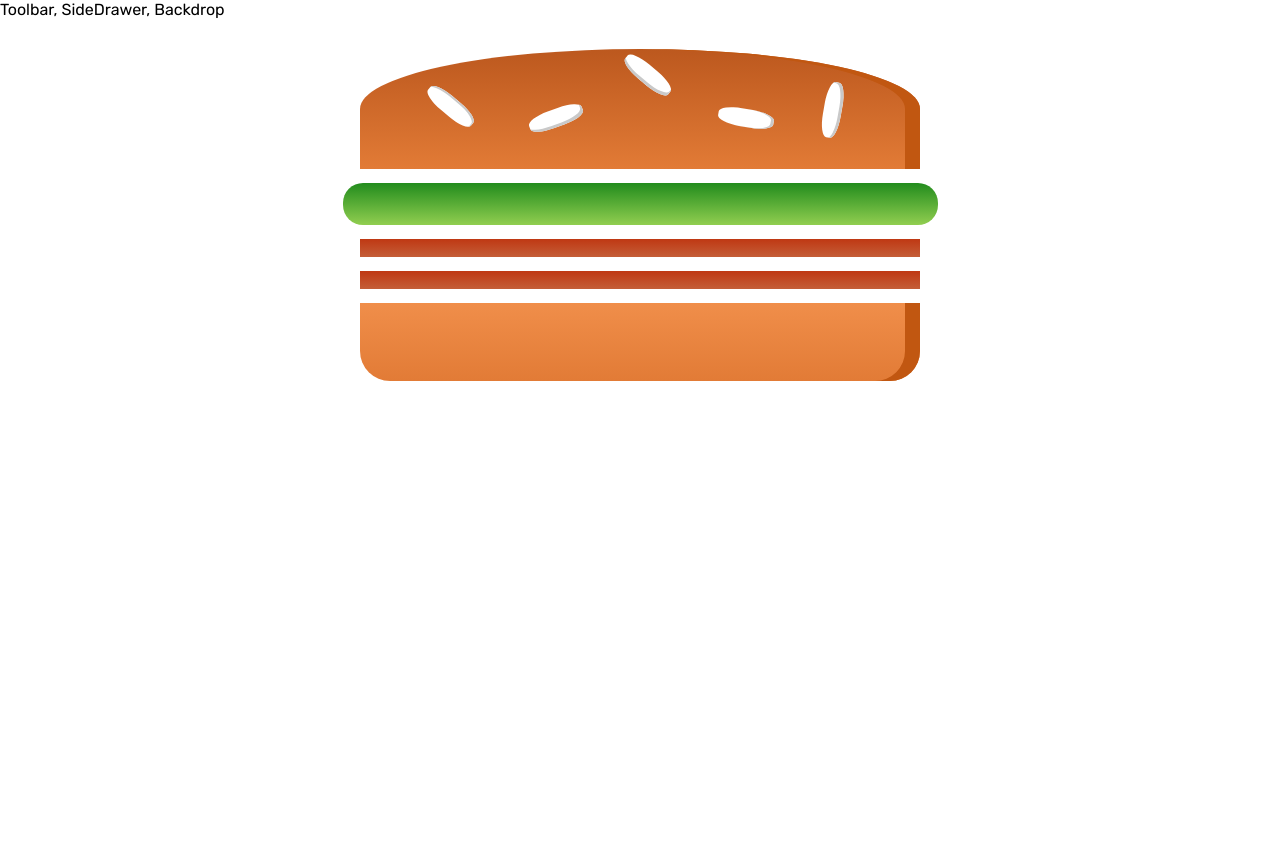
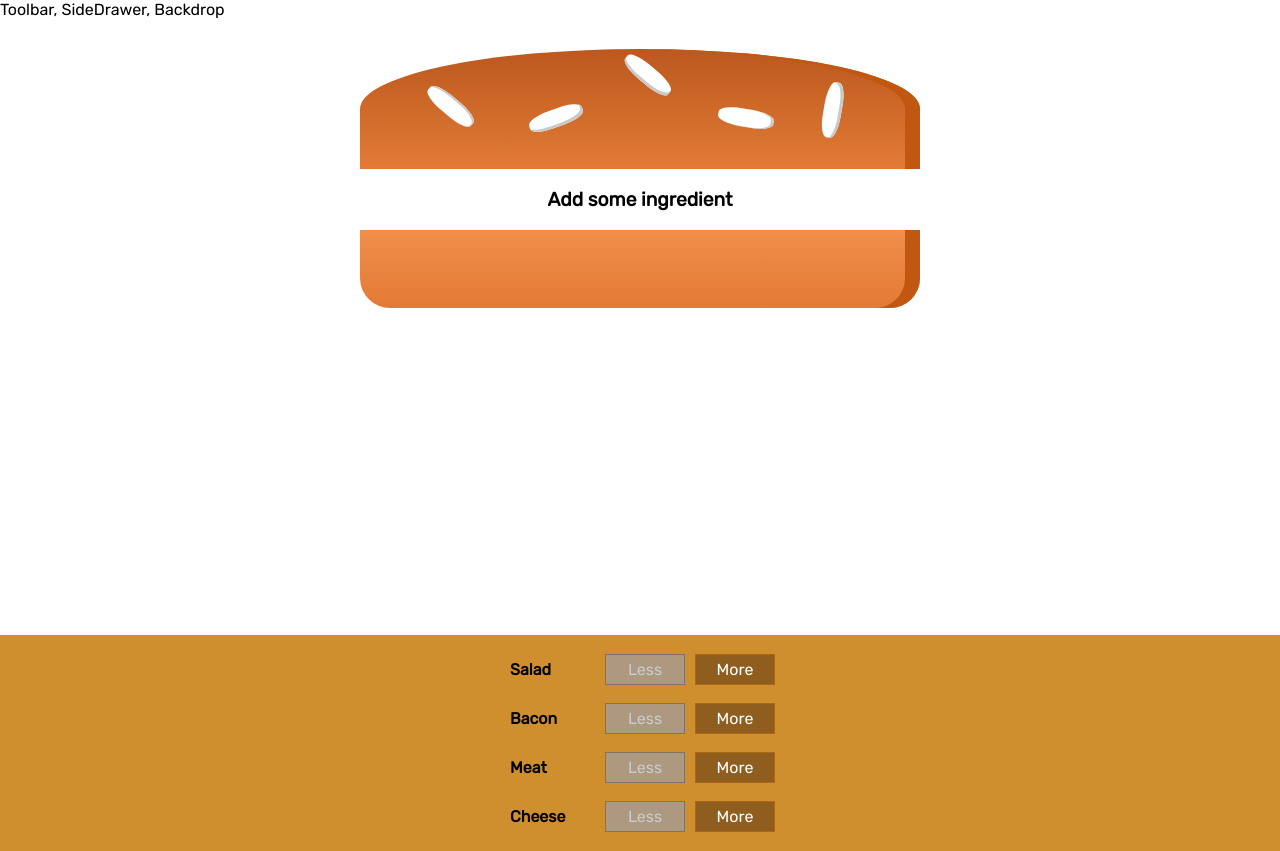
Before and after one commit to allan-2stars/burger-care, a React (Create React App) app: page / in a window 1280 px wide. Before the commit the page ends 800 px from the top, so only its background shows below. Built offline with nearby package versions, Linux system fonts and the light colour scheme.

Commit message:
add build controls components, individually and combined

```diff
--- /dev/null
+++ b/src/components/Burger/BuildControls/BuildControl/BuildControl.js
@@ -0,0 +1,16 @@
+import React from 'react';
+
+import classes from './BuildControl.module.css';
+
+const buildControl = ({ label, added, removed, disabled }) => (
+  <div className={classes.BuildControl}>
+    <div className={classes.Label}>{label}</div>
+    <button className={classes.Less} onClick={removed} disabled={disabled}>
+      Less
+    </button>
+    <button className={classes.More} onClick={added}>
+      More
+    </button>
+  </div>
+);
+export default buildControl;
--- /dev/null
+++ b/src/components/Burger/BuildControls/BuildControl/BuildControl.module.css
@@ -0,0 +1,58 @@
+.BuildControl {
+  display: flex;
+  justify-content: space-between;
+  align-items: center;
+  margin: 5px 0;
+}
+
+.BuildControl button {
+  display: block;
+  font: inherit;
+  padding: 5px;
+  margin: 0 5px;
+  width: 80px;
+  border: 1px solid #aa6817;
+  cursor: pointer;
+  outline: none;
+}
+
+.BuildControl button:disabled {
+  background-color: #ac9980;
+  border: 1px solid #7e7365;
+  color: #ccc;
+  cursor: default;
+}
+
+.BuildControl button:hover:disabled {
+  background-color: #ac9980;
+  color: #ccc;
+  cursor: not-allowed;
+}
+
+.Label {
+  padding: 10px;
+  font-weight: bold;
+  width: 80px;
+}
+
+.BuildControl .Less {
+  background-color: #d39952;
+  color: white;
+}
+
+.BuildControl .More {
+  background-color: #8f5e1e;
+  color: white;
+}
+
+.BuildControl .Less:hover,
+.BuildControl .Less:active {
+  background-color: #daa972;
+  color: white;
+}
+
+.BuildControl .More:hover,
+.BuildControl .More:active {
+  background-color: #99703f;
+  color: white;
+}
--- /dev/null
+++ b/src/components/Burger/BuildControls/BuildControls.js
@@ -0,0 +1,38 @@
+import React from 'react';
+
+import classes from './BuildControls.module.css';
+import BuildControl from './BuildControl/BuildControl';
+
+const controls = [
+  {
+    label: 'Salad',
+    type: 'salad'
+  },
+  {
+    label: 'Bacon',
+    type: 'bacon'
+  },
+  {
+    label: 'Meat',
+    type: 'meat'
+  },
+  {
+    label: 'Cheese',
+    type: 'cheese'
+  }
+];
+
+const buildControls = ({ ingredientAdd, ingredientRemove, disabled }) => (
+  <div className={classes.BuildControls}>
+    {controls.map(control => (
+      <BuildControl
+        key={control.label}
+        label={control.label}
+        added={() => ingredientAdd(control.type)}
+        removed={() => ingredientRemove(control.type)}
+        disabled={disabled[control.type]}
+      />
+    ))}
+  </div>
+);
+export default buildControls;
--- /dev/null
+++ b/src/components/Burger/BuildControls/BuildControls.module.css
@@ -0,0 +1,52 @@
+.BuildControls {
+  width: 100%;
+  background-color: #cf8f2e;
+  display: flex;
+  flex-flow: column;
+  align-items: center;
+  box-shadow: 0 2px 1px #ccc;
+  margin: auto;
+  padding: 10px 0;
+}
+
+.OrderButton {
+  background-color: #dad735;
+  outline: none;
+  cursor: pointer;
+  border: 1px solid #966909;
+  color: #966909;
+  font-family: inherit;
+  font-size: 1.2em;
+  padding: 15px 30px;
+  box-shadow: 2px 2px 2px #966909;
+}
+
+.OrderButton:hover,
+.OrderButton:active {
+  background-color: #a0db41;
+  border: 1px solid #966909;
+  color: #966909;
+}
+
+.OrderButton:disabled {
+  background-color: #c7c6c6;
+  cursor: not-allowed;
+  border: 1px solid #ccc;
+  color: #888888;
+}
+
+.OrderButton:not(:disabled) {
+  animation: enable 0.3s linear;
+}
+
+@keyframes enable {
+  0% {
+    transform: scale(1);
+  }
+  60% {
+    transform: scale(1.1);
+  }
+  100% {
+    transform: scale(1);
+  }
+}
--- a/src/components/Burger/Burger.js
+++ b/src/components/Burger/Burger.js
@@ -16,7 +16,6 @@ const Burger = ({ ingredients }) => {
       // map over every array decleared space, the variable name does not matter
       // so we use _, but the index is for key value to make it unique.
       return ingredientsKeys.map((_, index) => {
-        console.log('inside:', index);
         // unique key eg: meat0 or salad3.
         // will map every declared space, aim is to run the numbers of BurgerIngredient Component
         return <BurgerIngredient key={ingKey + index} type={ingKey} />;
@@ -31,7 +30,6 @@ const Burger = ({ ingredients }) => {
     transformIngredients = <p>Add some ingredient</p>;
   }
 
-  console.log(transformIngredients);
   return (
     <div className={classes.Burger}>
       <BurgerIngredient type={'bread-top'} />
--- a/src/components/Burger/Burger.module.css
+++ b/src/components/Burger/Burger.module.css
@@ -1,7 +1,7 @@
 .Burger {
   width: 100%;
+  margin: auto;
   height: 250px;
-  margin: auto;
   overflow: scroll;
   text-align: center;
   font-weight: bold;
@@ -21,6 +21,7 @@
     height: 400px;
   }
 }
+
 @media (min-width: 1000px) and (min-height: 700px) {
   .Burger {
     width: 700px;
--- a/src/containers/BurgerBuilder/BurgerBuilder.js
+++ b/src/containers/BurgerBuilder/BurgerBuilder.js
@@ -1,18 +1,77 @@
 import React, { Component } from 'react';
 
 import Burger from '../../components/Burger/Burger';
+import BuildControls from '../../components/Burger/BuildControls/BuildControls';
+
+const INGREDIENT_PRICE = {
+  salad: 0.5,
+  bacon: 1.2,
+  cheese: 0.8,
+  meat: 1.5
+};
 
 class BurgerBuilder extends Component {
   state = {
     ingredients: {
-      salad: 1,
-      bacon: 2,
+      salad: 0,
+      bacon: 0,
       cheese: 0,
       meat: 0
+    },
+    totalPrice: 3
+  };
+
+  // add ingredient
+  addIngredientHandler = type => {
+    const oldCount = this.state.ingredients[type];
+    const updatedCount = oldCount + 1;
+    const updatedIngredients = {
+      ...this.state.ingredients
+    };
+    updatedIngredients[type] = updatedCount;
+    const priceAddition = INGREDIENT_PRICE[type];
+    const oldPrice = this.state.totalPrice;
+    const newPrice = oldPrice + priceAddition;
+
+    this.setState({ totalPrice: newPrice, ingredients: updatedIngredients });
+  };
+
+  // remove ingredient
+  removeIngredientHandler = type => {
+    const oldCount = this.state.ingredients[type];
+    const updatedCount = oldCount - 1;
+    if (updatedCount >= 0) {
+      const updatedIngredients = {
+        ...this.state.ingredients
+      };
+      updatedIngredients[type] = updatedCount;
+      const priceDeduction = INGREDIENT_PRICE[type];
+      const oldPrice = this.state.totalPrice;
+      const newPrice = oldPrice - priceDeduction;
+
+      this.setState({ totalPrice: newPrice, ingredients: updatedIngredients });
     }
   };
+
   render() {
-    return <Burger ingredients={this.state.ingredients} />;
+    const disableInfo = {
+      ...this.state.ingredients
+    };
+    for (let key in disableInfo) {
+      // set disableInfo's value as true or false.
+      // eg, disable[salad] = 0, then disableInfo[salad] = true
+      disableInfo[key] = disableInfo[key] <= 0;
+    }
+    return (
+      <React.Fragment>
+        <Burger ingredients={this.state.ingredients} />
+        <BuildControls
+          ingredientAdd={this.addIngredientHandler}
+          ingredientRemove={this.removeIngredientHandler}
+          disabled={disableInfo}
+        />
+      </React.Fragment>
+    );
   }
 }
 
```
